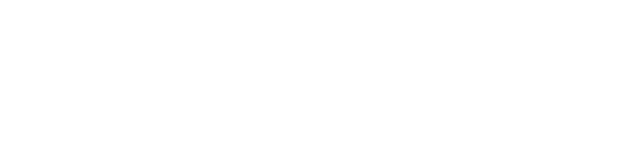
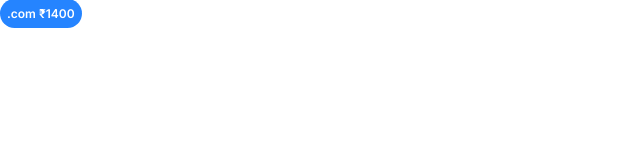
Before and after one commit to jinalbabariya/CLOUDJ, a plain HTML site: page index.html in a window 1280 px wide. Shown: the whole page, without its empty margins (0-640 px from the left). Drawn offline with Linux system fonts and the light colour scheme.

Commit message:
define bedge

```diff
--- a/CSS/stylee.css
+++ b/CSS/stylee.css
@@ -114,3 +114,36 @@ a {
         padding-left: 0rem;
     }
 }
+
+/* badges */
+.badges {
+    border-radius: 15px;
+    font-weight: 600;
+    padding: 7px;
+    white-space: nowrap;
+}
+
+.badges-primary {
+    background-color: var(--color-primary);
+    color: white;
+}
+
+.badges-secondary {
+    background-color: var(--color-secondary);
+    color: white;
+}
+
+.badges--small {
+    font-size: 1.5rem;
+}
+
+@media screen and (min-width: 1024px){
+
+    .badges {
+        font-size: 1.5rem;
+    }
+
+    .badges--small {
+        font-size: 1.2rem;
+    }
+}
--- a/index.html
+++ b/index.html
@@ -7,13 +7,13 @@
     <meta name="viewport" content="width=device-width, initial-scale=1.0">
     <title>Document</title>
     <link rel="preconnect" href="https://fonts.gstatic.com">
-    <link href="https://fonts.googleapis.com/css2?family=Inter:wght@400;700&display=swap" rel="stylesheet">
+    <link href="https://fonts.googleapis.com/css2?family=Inter:wght@400;600;700&display=swap" rel="stylesheet">
     <link rel="stylesheet" href="CSS/normalize.css">
     <link rel="stylesheet" href="CSS/stylee.css">
 </head>
 
 <body>
-
+    <span class="badges badges-primary badges--small"> .com ₹1400 </span>
 </body>
 
 </html>
```
Also changed, not shown: components/badges.html (added, +1 -0 lines).
